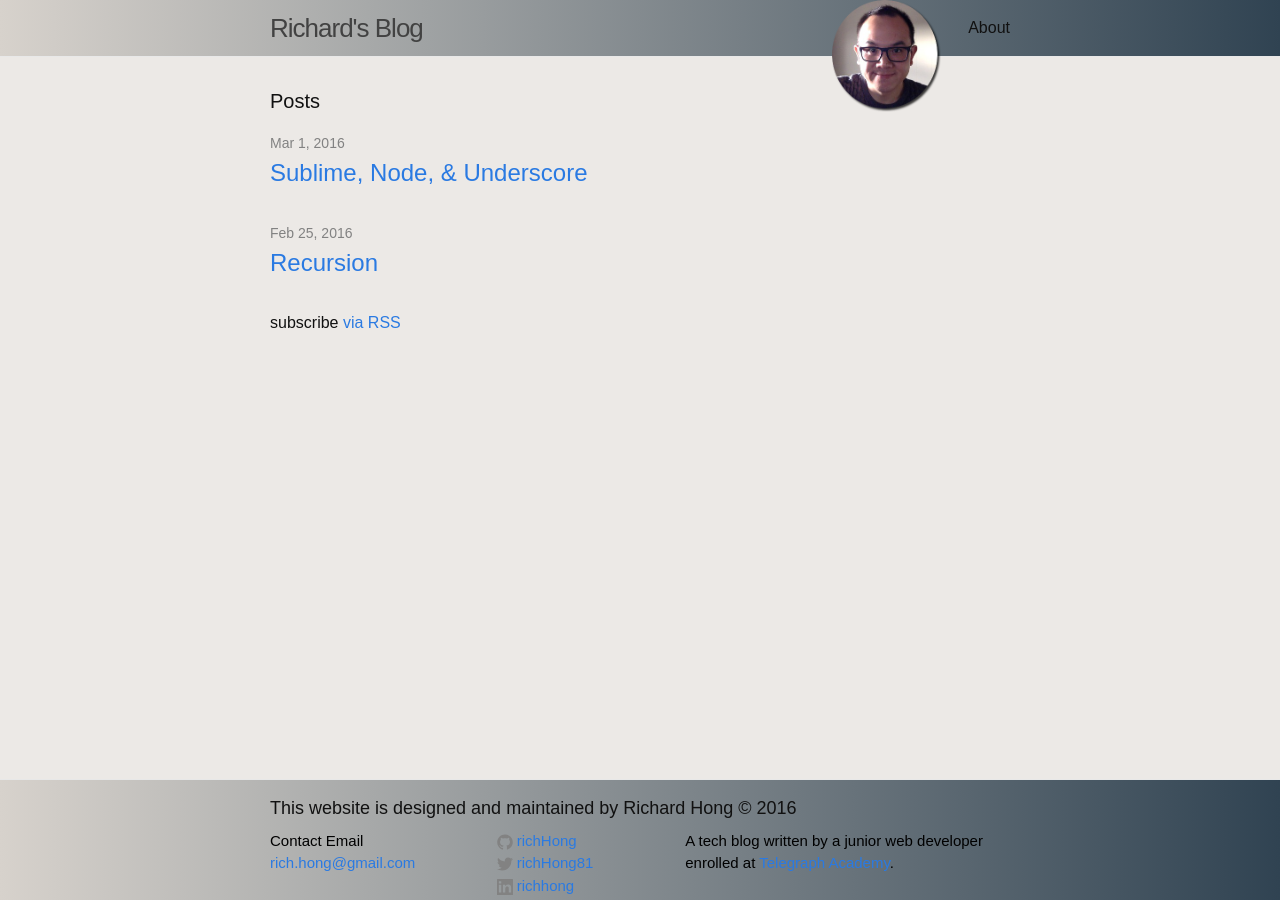
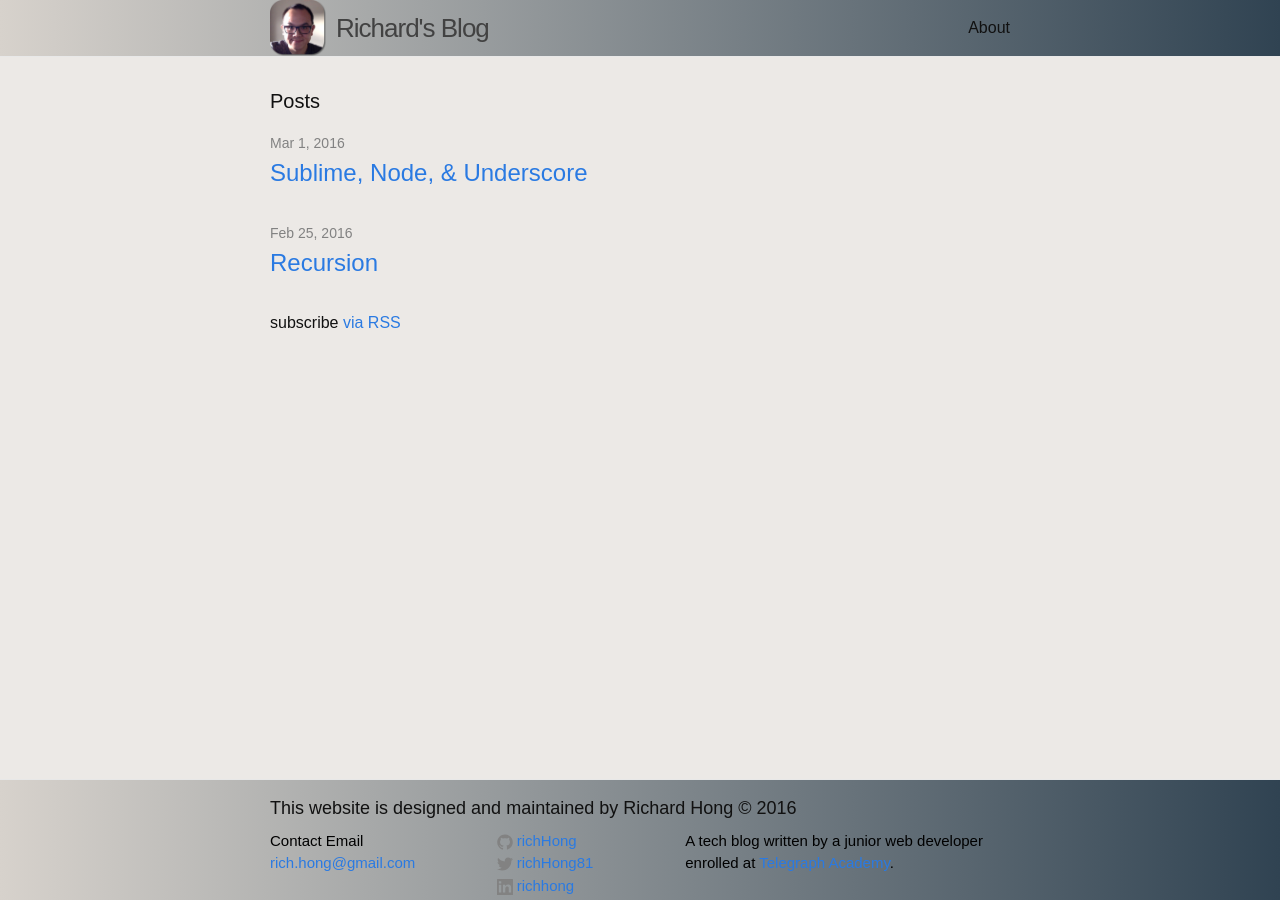
Before and after one commit to richHong/richHong.github.io, a Jekyll site: the page built from index.html, in a window 1280 px wide. Built offline with Jekyll 4.4.1, drawn with Linux system fonts in a browser that asks for light colours.

Commit message:
pic changes

```diff
--- a/_includes/header.html
+++ b/_includes/header.html
@@ -1,11 +1,8 @@
 <header class="site-header">
 
   <div class="wrapper">
-
     <img src="{{ site.baseurl }}/img/self.png" id="pic">
-
     <a class="site-title" href="{{ site.baseurl }}/">{{ site.title }}</a>
-
     <nav class="site-nav">
       <a href="#" class="menu-icon">
         <svg viewBox="0 0 18 15">
--- a/_sass/_layout.scss
+++ b/_sass/_layout.scss
@@ -176,9 +176,9 @@
 }
 
 #pic {
-    height:112px;
-    left: 65%;
-    position: fixed;
+    height:56px;
+    margin-right: 10px;
+    float:left
 }
 /**
  * Page content
```
Also changed, not shown: img/self.png, 1 other file.
